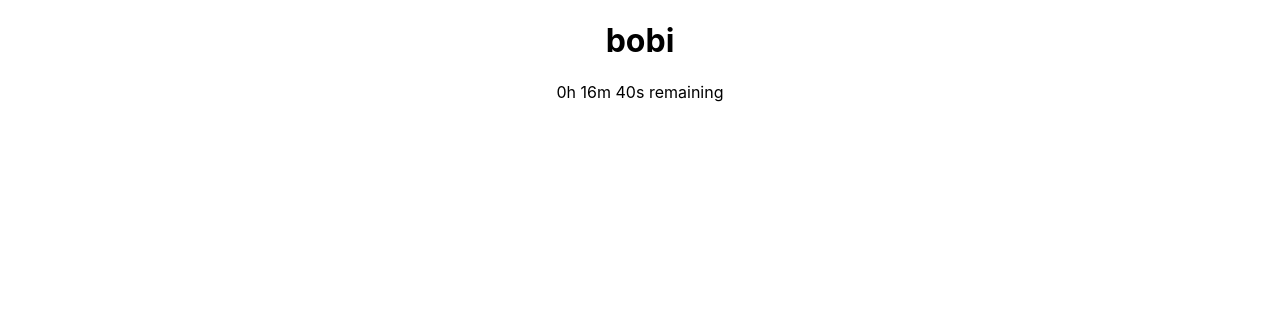
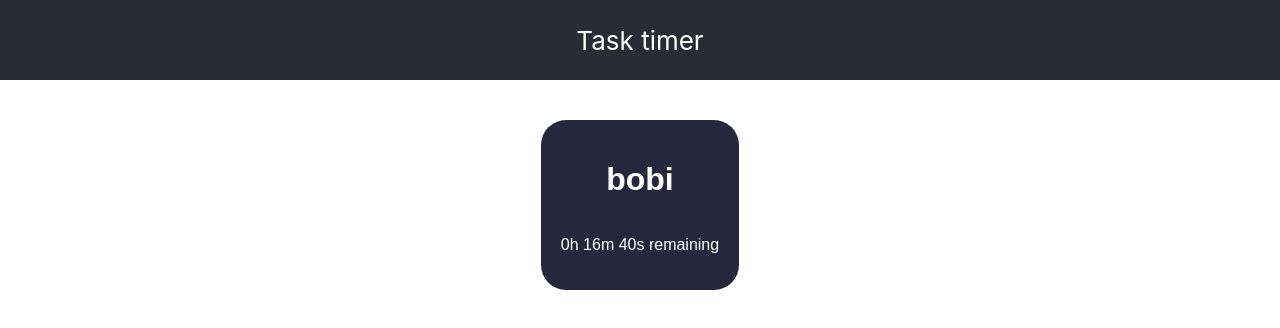
Before and after one commit to Eduard975/timer-component, a React (Create React App) app: page / in a window 1280 px wide. Shown: the top 328 px of the page. Built offline with nearby package versions, Linux system fonts and the light colour scheme.

Commit message:
stat work on component style

```diff
--- a/src/App.css
+++ b/src/App.css
@@ -1,4 +1,6 @@
 .App {
+  display: flex;
+  justify-content: center;
   text-align: center;
 }
 
@@ -15,13 +17,14 @@
 
 .App-header {
   background-color: #282c34;
-  min-height: 100vh;
+  height: 10vh;
   display: flex;
   flex-direction: column;
   align-items: center;
   justify-content: center;
   font-size: calc(10px + 2vmin);
   color: white;
+  margin-bottom: 5vh;
 }
 
 .App-link {
@@ -32,6 +35,7 @@
   from {
     transform: rotate(0deg);
   }
+
   to {
     transform: rotate(360deg);
   }
--- a/src/App.tsx
+++ b/src/App.tsx
@@ -1,15 +1,18 @@
 import React from 'react';
 import { Timer } from './components/timer';
 import './App.css';
-import { TimerErrorBoundry } from './components/errorBoundry';
+import { TimerErrorBoundary } from './components/errorBoundry';
 
 
 function App() {
   return (
-    <div className="App">
-      <TimerErrorBoundry>
-        <Timer title="bobi" endTime={1000}></Timer>
-      </TimerErrorBoundry>
+    <div>
+      <div className='App-header'>Task timer</div>
+      <div className="App">
+        <TimerErrorBoundary>
+          <Timer title="bobi" endTime={1000}></Timer>
+        </TimerErrorBoundary>
+      </div>
     </div>
   );
 }
--- a/src/components/errorBoundry.tsx
+++ b/src/components/errorBoundry.tsx
@@ -1,6 +1,6 @@
 import { Component } from "react";
 
-export class TimerErrorBoundry extends Component<{ children: React.ReactNode }, { hasError: boolean }> {
+export class TimerErrorBoundary extends Component<{ children: React.ReactNode }, { hasError: boolean }> {
     constructor(props: any) {
         super(props);
         this.state = { hasError: false };
--- a/src/components/timer.tsx
+++ b/src/components/timer.tsx
@@ -1,4 +1,5 @@
 import { EndTimeOutOfBoundsError } from "./customError";
+import "../css/component.css"
 
 export type MyTimerProps = { title: string; endTime: number; elapsedTime?: number };
 
@@ -22,7 +23,7 @@ export const Timer = ({ title, endTime, }: MyTimerProps) => {
     const { hours, minutes, seconds } = calcTime(endTime);
 
     return (
-        <div>
+        <div className="container">
             <h1>{title}</h1>
             <p>
                 {hours}h {minutes}m {seconds}s remaining
--- /dev/null
+++ b/src/css/component.css
@@ -0,0 +1,11 @@
+.container {
+    display: flex;
+    flex-direction: column;
+    align-items: center;
+    background-color: #26273d;
+    border-radius: 25px;
+    color: #fff;
+    font-family: sans-serif;
+    width: fit-content;
+    padding: 20px;
+}
```
